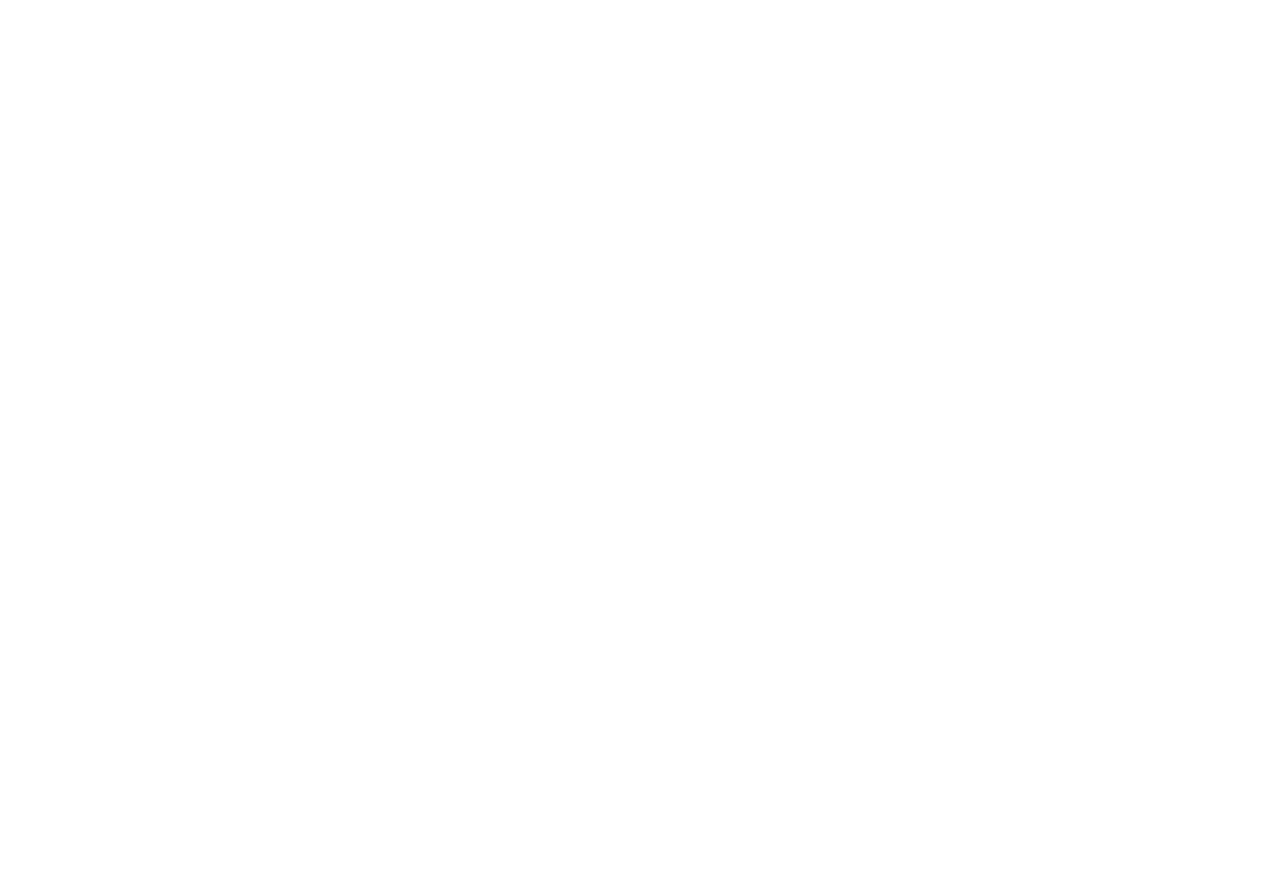
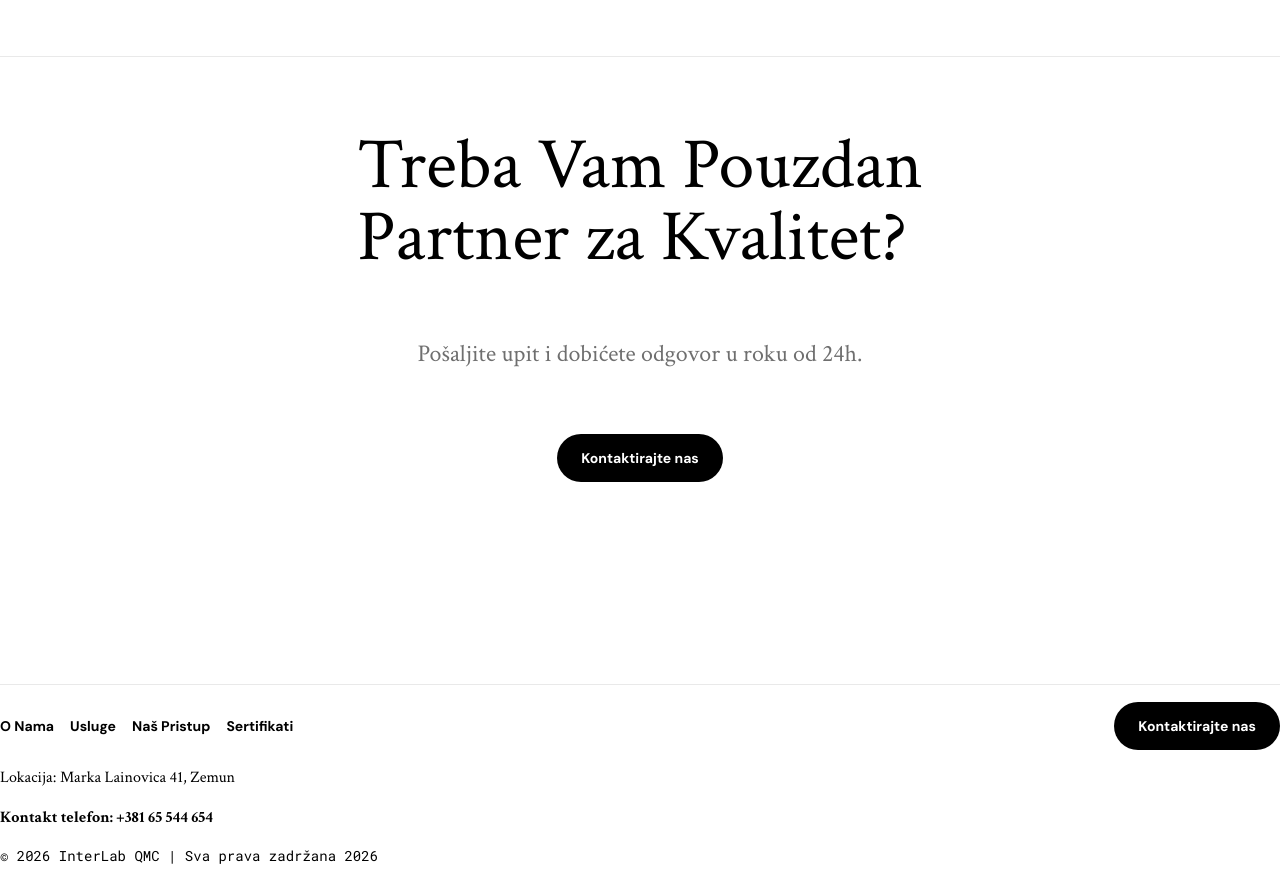
Before and after one commit to Roshu00/interlab, a Next.js app: page / in a window 1280 px wide. Shown: the part 6460-7344 px from the top of the page. Before the commit the page ends 6388 px from the top, so only its background shows below. Built offline with nearby package versions, Linux system fonts and the light colour scheme.

Commit message:
feat: footer

```diff
--- /dev/null
+++ b/app/components/contact-us.tsx
@@ -0,0 +1,18 @@
+import React from "react";
+
+export const ContactUs = () => {
+  return (
+    <section className="max-w-7xl mx-auto flex flex-col mt-32 min-h-[500px] items-center justify-center border-t border-border-color">
+      <h1 className="font-crimson-text text-7xl">
+        Treba Vam Pouzdan
+        <br /> Partner za Kvalitet?
+      </h1>
+      <p className="text-gray-text text-2xl mt-16">
+        Pošaljite upit i dobićete odgovor u roku od 24h.
+      </p>
+      <button className="rounded-full bg-black text-white px-6 h-12 font-bold font-dm-sans text-sm mt-16">
+        Kontaktirajte nas
+      </button>
+    </section>
+  );
+};
--- /dev/null
+++ b/app/components/footer.tsx
@@ -0,0 +1,35 @@
+import Link from "next/link";
+import React from "react";
+
+export const Footer = () => {
+  return (
+    <footer className="max-w-7xl mx-auto flex flex-col mt-32 min-h-[200px] border-t border-border-color justify-center gap-4">
+      <div className="flex justify-between items-center">
+        <ul className="flex gap-4 font-bold font-dm-sans text-sm">
+          <li>
+            <Link href="/">O Nama</Link>
+          </li>
+          <li>
+            <Link href="/">Usluge</Link>
+          </li>
+          <li>
+            <Link href="/">Naš Pristup</Link>
+          </li>
+          <li>
+            <Link href="/">Sertifikati</Link>
+          </li>
+        </ul>
+        <button className="rounded-full bg-black text-white px-6 h-12 font-bold font-dm-sans text-sm">
+          Kontaktirajte nas
+        </button>
+      </div>
+      <p>Lokacija: Marka Lainovica 41, Zemun</p>
+      <p>
+        <b>Kontakt telefon: +381 65 544 654</b>
+      </p>
+      <p className="font-roboto-mono tracking-[-1%] text-sm">
+        © 2026 InterLab QMC | Sva prava zadržana {new Date().getFullYear()}
+      </p>
+    </footer>
+  );
+};
--- a/app/globals.css
+++ b/app/globals.css
@@ -5,6 +5,7 @@
   --font-crimson-text: "Crimson Text", serif;
   --gray-text: #6f6f6f;
   --gray: #e9e9e9;
+  --font-roboto-mono: "Roboto Mono", monospace;
 }
 
 body {
@@ -22,3 +23,7 @@
 .font-dm-sans {
   font-family: var(--font-dm-sans);
 }
+
+.font-roboto-mono {
+  font-family: var(--font-roboto-mono);
+}
--- a/app/layout.tsx
+++ b/app/layout.tsx
@@ -1,5 +1,5 @@
 import type { Metadata } from "next";
-import { Crimson_Text, DM_Sans } from "next/font/google";
+import { Crimson_Text, DM_Sans, Roboto_Mono } from "next/font/google";
 import "./globals.css";
 
 const crimsonText = Crimson_Text({
@@ -10,6 +10,12 @@
 
 const dmSans = DM_Sans({
   variable: "--font-dm-sans",
+  subsets: ["latin"],
+  weight: ["400", "500", "700"],
+});
+
+const robotoMono = Roboto_Mono({
+  variable: "--font-roboto-mono",
   subsets: ["latin"],
   weight: ["400", "500", "700"],
 });
@@ -27,7 +33,7 @@
   return (
     <html
       lang="en"
-      className={`${crimsonText.variable} ${dmSans.variable} h-full antialiased`}
+      className={`${crimsonText.variable} ${dmSans.variable} ${robotoMono.variable} h-full antialiased`}
     >
       <body className={`min-h-full flex flex-col`}>{children}</body>
     </html>
--- a/app/page.tsx
+++ b/app/page.tsx
@@ -5,6 +5,8 @@
 import { How } from "./components/how";
 import { Work } from "./components/work";
 import { Location } from "./components/location";
+import { ContactUs } from "./components/contact-us";
+import { Footer } from "./components/footer";
 
 export default function Home() {
   return (
@@ -16,6 +18,8 @@
       <How />
       <Work />
       <Location />
+      <ContactUs />
+      <Footer />
     </div>
   );
 }
```
